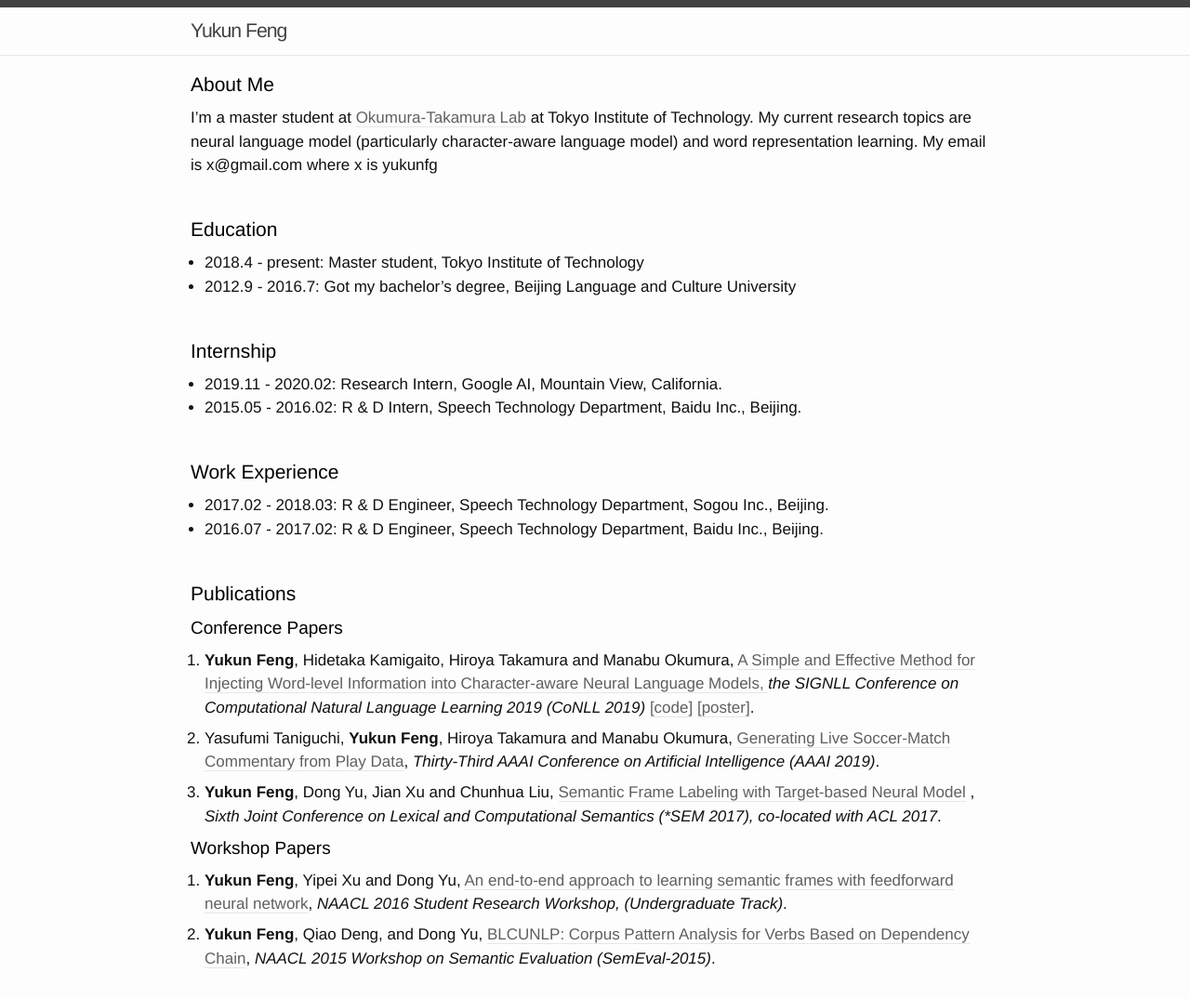
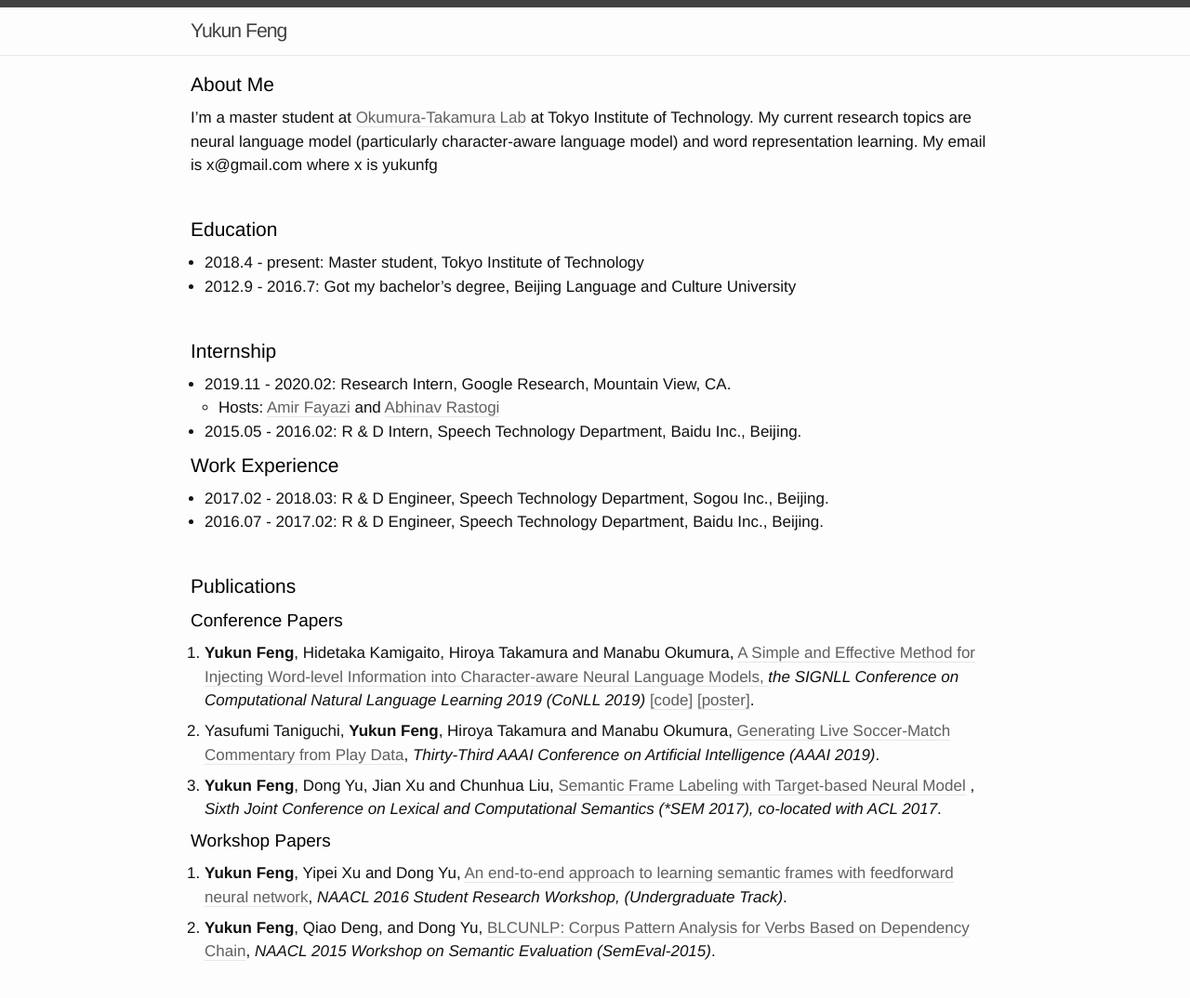
Before and after one commit to yukunfeng/yukunfeng.github.io, a Jekyll site: the page built from index.md, in a window 1280 px wide. Shown: the whole page at 93% size. Built offline with Jekyll 4.4.1, drawn with Linux system fonts in a browser that asks for light colours.

Commit message:
add hosts

```diff
--- a/index.md
+++ b/index.md
@@ -26,7 +26,6 @@ character-aware language model) and word
 representation learning. My email is x@gmail.com  where x is yukunfg
 
 <br>
-
 <p style="color:black;font-size:21px;font-weight:Semibold">Education</p>
 - 2018.4 - present: Master student, Tokyo Institute of Technology
 - 2012.9 - 2016.7: Got my bachelor's degree, Beijing Language and Culture University
@@ -34,9 +33,9 @@ representation learning. My email is x@gmail.com  where x is yukunfg
 <br>
 
 <p style="color:black;font-size:21px;font-weight:Semibold">Internship</p>
-- 2019.11 - 2020.02: Research Intern, Google AI, Mountain View, California.
+- 2019.11 - 2020.02: Research Intern, Google Research, Mountain View, CA.
+    - Hosts: <a id="link" class="underline" href="https://www.linkedin.com/in/amir-fayazi-aba57831/">Amir Fayazi</a> and <a id="link" class="underline" href="https://www.linkedin.com/in/abhinav-rastogi-0a466934/">Abhinav Rastogi</a>
 - 2015.05 - 2016.02: R & D Intern, Speech Technology Department, Baidu Inc., Beijing.
-
 <br>
 
 <p style="color:black;font-size:21px;font-weight:Semibold">Work Experience</p>
```
